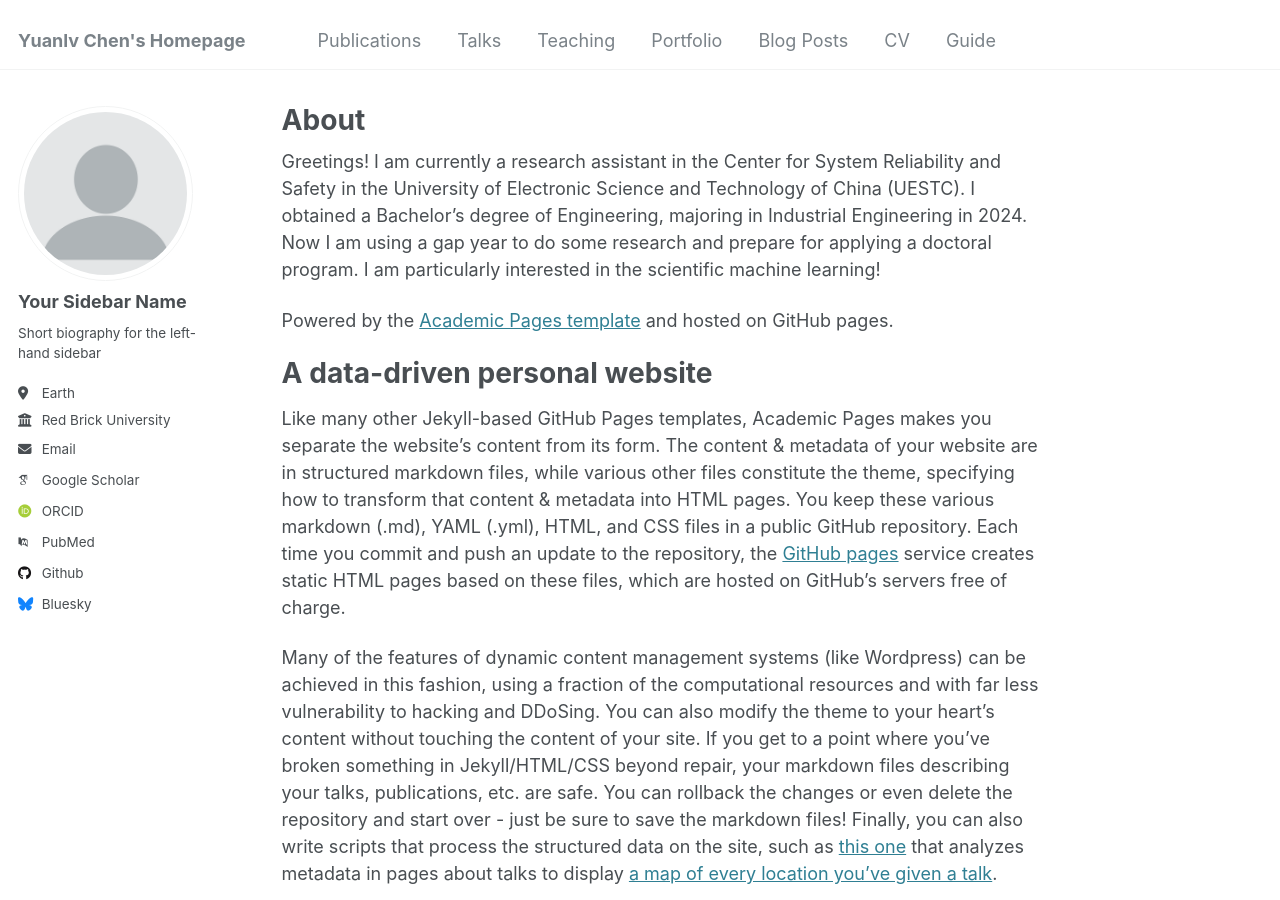
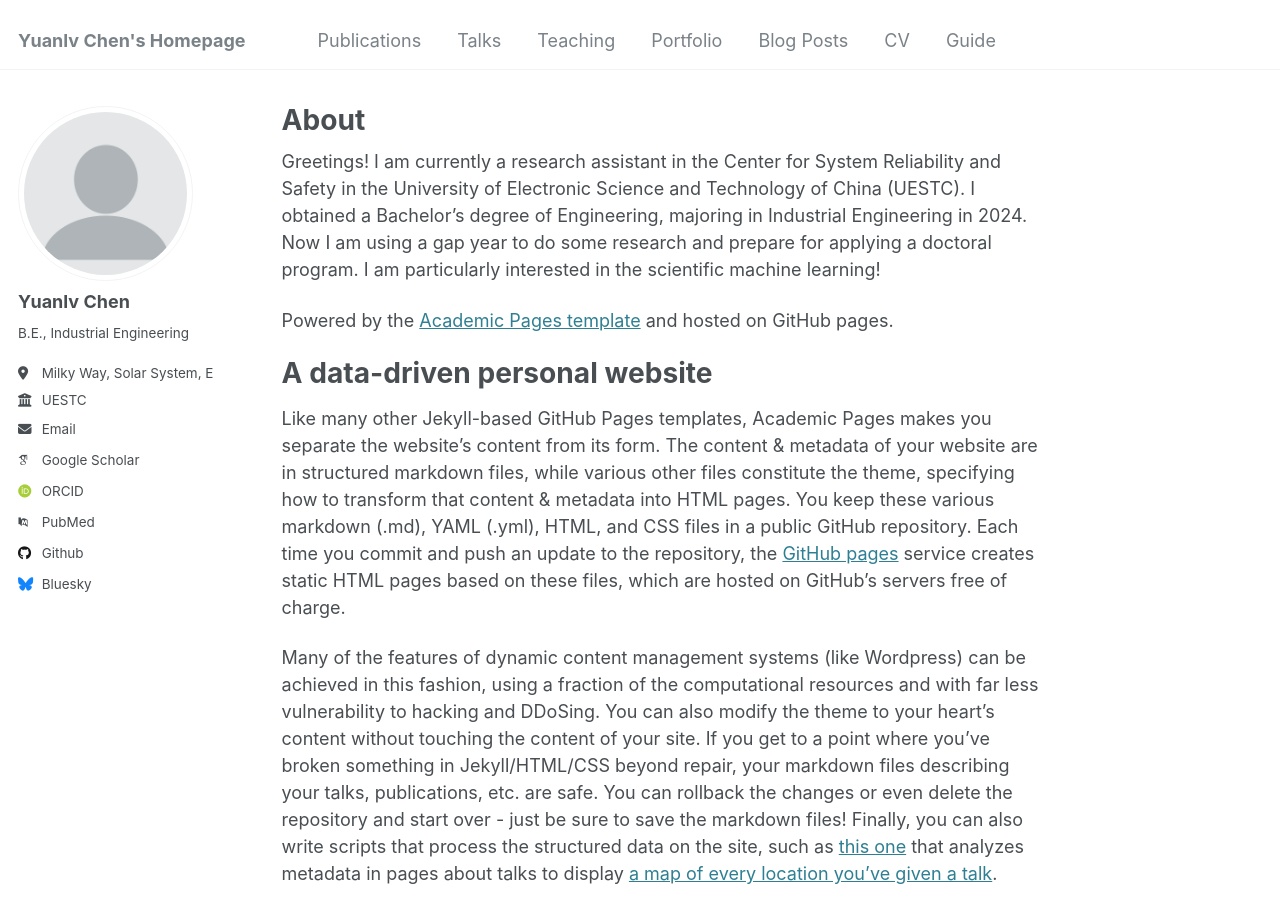
Before and after one commit to YLchen22/YLchen22.github.io, a Jekyll site: the page built from _pages/about.md, in a window 1280 px wide and 900 px high. Built offline with Jekyll 4.4.1, drawn with Linux system fonts in a browser that asks for light colours; some web fonts are replaced.

Commit message:
Update _config.yml

```diff
--- a/_config.yml
+++ b/_config.yml
@@ -11,8 +11,8 @@ locale                   : "en-US"
 title                    : "Yuanlv Chen's Homepage"
 title_separator          : "-"
 name                     : &name "Yuanlv Chen"
-description              : &description "personal description"
-url                      : https://academicpages.github.io # the base hostname & protocol for your site e.g. "https://[your GitHub username].github.io"
+description              : &description "B.E., Industrial Engineering"
+url                      : https://ylchen22.github.io # the base hostname & protocol for your site e.g. "https://[your GitHub username].github.io"
 baseurl                  : "" # the subpath of your site, e.g. "/blog"
 repository               : "Ylchen22/Ylchen22.github.io"
 
@@ -22,21 +22,21 @@ repository               : "Ylchen22/Ylchen22.github.io"
 author:
   # Biographic information
   avatar           : "profile.png"
-  name             : "Your Sidebar Name"
+  name             : "Yuanlv Chen"
   pronouns         : # example: "she/her"
-  bio              : "Short biography for the left-hand sidebar"
-  location         : "Earth"
-  employer         : "Red Brick University"
+  bio              : "B.E., Industrial Engineering "
+  location         : "Milky Way, Solar System, Earth"
+  employer         : "UESTC"
   uri              : # URL
-  email            : "none@example.org"
+  email            : "yuanlvchen@gmail.com"
 
   # Academic websites
   arxiv            : # URL - Update with the correct link to your profile
-  googlescholar    : "https://scholar.google.com/citations?user=PS_CX0AAAAAJ"
+  googlescholar    : ""
   impactstory      : # URL
-  orcid            : "http://orcid.org/yourorcidurl"
+  orcid            : ""
   semantic         : # URL
-  pubmed           : "https://www.ncbi.nlm.nih.gov/pubmed/?term=john+snow"
+  pubmed           : ""
   researchgate     : # URL
   scopus           : # URL
 
```
